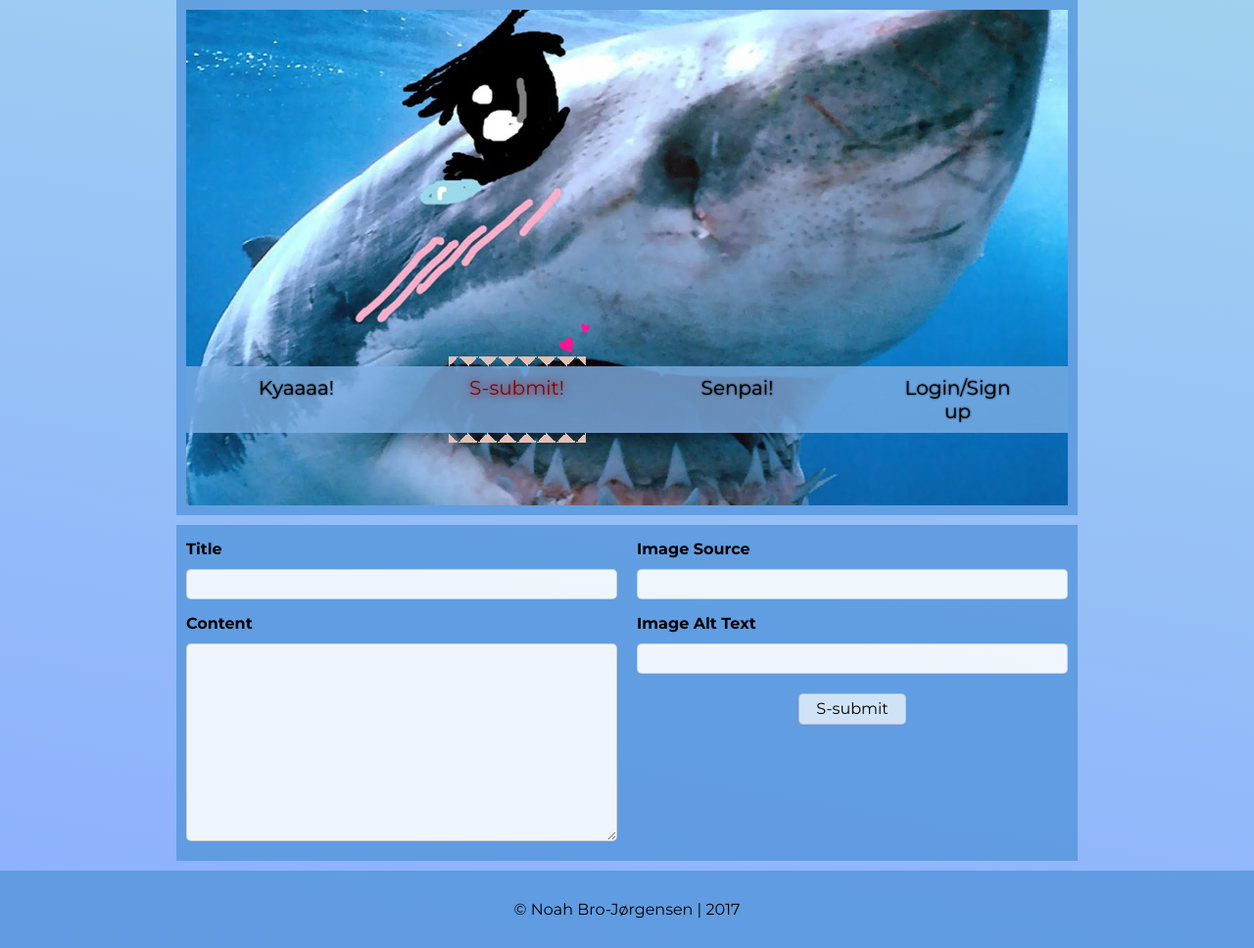
After one commit to NoahBroJ/TsundereSharks, a PHP site: page /submit.php in a window 1280 px wide. The commit adds this page. Shown: the whole page at 98% size. Run offline with PHP 8.4, Linux system fonts and the light colour scheme; some libraries are stand-ins or nearby versions.

Commit message:
Added bunch of stuff. I don't even know what

```diff
--- a/fetchArticle.php
+++ b/php/fetchArticle.php
@@ -3,6 +3,6 @@
 require "connect.php";
 
 /*Select everything from the articles table*/
-$statement = $dbh->prepare("SELECT * FROM articles");
+$statement = $dbh->prepare("SELECT * FROM articles ORDER BY articleId DESC");
 $statement->execute();
 ?>
--- /dev/null
+++ b/scripts/master-script.js
@@ -0,0 +1,6 @@
+$(document).ready(function() {
+    $(".link-item").on("click", function() {
+        $(".active-link").removeClass("active-link");
+        $(this).addClass("active-link");
+    })
+})
--- a/styles/master-style.css
+++ b/styles/master-style.css
@@ -12,50 +12,53 @@
   to {
     transform: translateY(-5px); } }
 
-/* line 3, C:/Users/noah0030/OneDrive for Business/Visualisering/V3/TsundereSharks/TsundereSharks/styles/master-style.scss */
+/* line 3, C:/xampp/htdocs/TsundereSharks/styles/master-style.scss */
 * {
   margin: 0;
   padding: 0;
   font-family: 'Montserrat', sans-serif; }
 
-/* line 9, C:/Users/noah0030/OneDrive for Business/Visualisering/V3/TsundereSharks/TsundereSharks/styles/master-style.scss */
+/* line 9, C:/xampp/htdocs/TsundereSharks/styles/master-style.scss */
 body {
+  display: flex;
+  flex-direction: column;
   background-image: linear-gradient(10deg, #8caffe, #a0d1f0);
   background-repeat: no-repeat;
   min-height: 100vh; }
-  /* line 14, C:/Users/noah0030/OneDrive for Business/Visualisering/V3/TsundereSharks/TsundereSharks/styles/master-style.scss */
+  /* line 16, C:/xampp/htdocs/TsundereSharks/styles/master-style.scss */
   body h1 {
     font-size: 28px;
     text-align: center;
     margin: 15px 0; }
-  /* line 20, C:/Users/noah0030/OneDrive for Business/Visualisering/V3/TsundereSharks/TsundereSharks/styles/master-style.scss */
+  /* line 22, C:/xampp/htdocs/TsundereSharks/styles/master-style.scss */
   body h2 {
     font-size: 20px;
     text-align: center;
     margin: 0 0 10px; }
-  /* line 26, C:/Users/noah0030/OneDrive for Business/Visualisering/V3/TsundereSharks/TsundereSharks/styles/master-style.scss */
+  /* line 28, C:/xampp/htdocs/TsundereSharks/styles/master-style.scss */
   body #wrapper {
+    flex: 1;
     width: 70%;
     min-width: 920px;
     margin: 0 auto; }
-    /* line 31, C:/Users/noah0030/OneDrive for Business/Visualisering/V3/TsundereSharks/TsundereSharks/styles/master-style.scss */
+    /* line 34, C:/xampp/htdocs/TsundereSharks/styles/master-style.scss */
     body #wrapper header {
       position: relative;
       display: flex;
       justify-content: center; }
-      /* line 36, C:/Users/noah0030/OneDrive for Business/Visualisering/V3/TsundereSharks/TsundereSharks/styles/master-style.scss */
+      /* line 39, C:/xampp/htdocs/TsundereSharks/styles/master-style.scss */
       body #wrapper header .side-frame {
         flex: 1 1 0;
         background: rgba(85, 150, 220, 0.8); }
-      /* line 41, C:/Users/noah0030/OneDrive for Business/Visualisering/V3/TsundereSharks/TsundereSharks/styles/master-style.scss */
+      /* line 44, C:/xampp/htdocs/TsundereSharks/styles/master-style.scss */
       body #wrapper header .picture-frame {
         border: 10px solid rgba(85, 150, 220, 0.8);
         width: 900px; }
-        /* line 45, C:/Users/noah0030/OneDrive for Business/Visualisering/V3/TsundereSharks/TsundereSharks/styles/master-style.scss */
+        /* line 48, C:/xampp/htdocs/TsundereSharks/styles/master-style.scss */
         body #wrapper header .picture-frame img {
           display: block;
           width: 100%; }
-      /* line 52, C:/Users/noah0030/OneDrive for Business/Visualisering/V3/TsundereSharks/TsundereSharks/styles/master-style.scss */
+      /* line 55, C:/xampp/htdocs/TsundereSharks/styles/master-style.scss */
       body #wrapper header nav {
         position: absolute;
         bottom: 16%;
@@ -64,13 +67,13 @@ body {
         justify-content: space-around;
         width: 900px;
         background-color: rgba(127, 176, 229, 0.8); }
-        /* line 63, C:/Users/noah0030/OneDrive for Business/Visualisering/V3/TsundereSharks/TsundereSharks/styles/master-style.scss */
+        /* line 66, C:/xampp/htdocs/TsundereSharks/styles/master-style.scss */
         body #wrapper header nav .link-item {
           position: relative;
           display: flex;
           justify-content: center;
           width: 140px; }
-          /* line 69, C:/Users/noah0030/OneDrive for Business/Visualisering/V3/TsundereSharks/TsundereSharks/styles/master-style.scss */
+          /* line 72, C:/xampp/htdocs/TsundereSharks/styles/master-style.scss */
           body #wrapper header nav .link-item a {
             position: relative;
             display: block;
@@ -82,7 +85,7 @@ body {
             text-decoration: none;
             text-shadow: 0 0 2px black;
             transition: 0.2s; }
-            /* line 82, C:/Users/noah0030/OneDrive for Business/Visualisering/V3/TsundereSharks/TsundereSharks/styles/master-style.scss */
+            /* line 85, C:/xampp/htdocs/TsundereSharks/styles/master-style.scss */
             body #wrapper header nav .link-item a:before, body #wrapper header nav .link-item a:after {
               content: '♥';
               position: absolute;
@@ -90,22 +93,22 @@ body {
               text-shadow: none;
               opacity: 0;
               transition: 0.1s; }
-            /* line 92, C:/Users/noah0030/OneDrive for Business/Visualisering/V3/TsundereSharks/TsundereSharks/styles/master-style.scss */
+            /* line 95, C:/xampp/htdocs/TsundereSharks/styles/master-style.scss */
             body #wrapper header nav .link-item a:before {
               font-size: 30px;
               transform: scale(0.1, 0.1) translateY(100%) rotate(-30deg);
               top: -40px;
               right: 10px; }
-            /* line 99, C:/Users/noah0030/OneDrive for Business/Visualisering/V3/TsundereSharks/TsundereSharks/styles/master-style.scss */
+            /* line 102, C:/xampp/htdocs/TsundereSharks/styles/master-style.scss */
             body #wrapper header nav .link-item a:after {
               font-size: 18px;
               transform: scale(0.1, 0.1) translateY(200%) rotate(10deg);
               top: -50px;
               right: -5px; }
-          /* line 107, C:/Users/noah0030/OneDrive for Business/Visualisering/V3/TsundereSharks/TsundereSharks/styles/master-style.scss */
+          /* line 110, C:/xampp/htdocs/TsundereSharks/styles/master-style.scss */
           body #wrapper header nav .link-itembefore, body #wrapper header nav .link-item:after {
             transition: 0.1s; }
-          /* line 14, C:/Users/noah0030/OneDrive for Business/Visualisering/V3/TsundereSharks/TsundereSharks/styles/_var.scss */
+          /* line 14, C:/xampp/htdocs/TsundereSharks/styles/_var.scss */
           body #wrapper header nav .link-item:hover:before, body #wrapper header nav .link-item:hover:after {
             content: '';
             position: absolute;
@@ -114,32 +117,32 @@ body {
             background: linear-gradient(45deg, transparent 33.33333%, ivory 33.33333%, ivory 66.66667%, transparent 66.66667%), linear-gradient(-45deg, transparent 33.33333%, ivory 33.33333%, ivory 66.66667%, transparent 66.66667%);
             background-size: 20px 40px;
             animation: none; }
-          /* line 38, C:/Users/noah0030/OneDrive for Business/Visualisering/V3/TsundereSharks/TsundereSharks/styles/_var.scss */
+          /* line 38, C:/xampp/htdocs/TsundereSharks/styles/_var.scss */
           body #wrapper header nav .link-item:hover:before {
             top: -33.33333%;
             transform: rotate(180deg) translateY(0px); }
-          /* line 43, C:/Users/noah0030/OneDrive for Business/Visualisering/V3/TsundereSharks/TsundereSharks/styles/_var.scss */
+          /* line 43, C:/xampp/htdocs/TsundereSharks/styles/_var.scss */
           body #wrapper header nav .link-item:hover:after {
             bottom: -33.33333%;
             transform: translateY(0px); }
-          /* line 52, C:/Users/noah0030/OneDrive for Business/Visualisering/V3/TsundereSharks/TsundereSharks/styles/_var.scss */
+          /* line 52, C:/xampp/htdocs/TsundereSharks/styles/_var.scss */
           body #wrapper header nav .link-item:hover:before, body #wrapper header nav .link-item:hover:after {
             animation-duration: 100ms;
             animation-iteration-count: infinite;
             animation-direction: alternate; }
-          /* line 58, C:/Users/noah0030/OneDrive for Business/Visualisering/V3/TsundereSharks/TsundereSharks/styles/_var.scss */
+          /* line 58, C:/xampp/htdocs/TsundereSharks/styles/_var.scss */
           body #wrapper header nav .link-item:hover:before {
             top: -33.33333%;
             animation-name: nom1; }
-          /* line 63, C:/Users/noah0030/OneDrive for Business/Visualisering/V3/TsundereSharks/TsundereSharks/styles/_var.scss */
+          /* line 63, C:/xampp/htdocs/TsundereSharks/styles/_var.scss */
           body #wrapper header nav .link-item:hover:after {
             bottom: -33.33333%;
             animation-name: nom2; }
-          /* line 114, C:/Users/noah0030/OneDrive for Business/Visualisering/V3/TsundereSharks/TsundereSharks/styles/master-style.scss */
+          /* line 117, C:/xampp/htdocs/TsundereSharks/styles/master-style.scss */
           body #wrapper header nav .link-item:hover a {
             color: #580000;
             text-shadow: 0 0 2px darkred; }
-          /* line 14, C:/Users/noah0030/OneDrive for Business/Visualisering/V3/TsundereSharks/TsundereSharks/styles/_var.scss */
+          /* line 14, C:/xampp/htdocs/TsundereSharks/styles/_var.scss */
           body #wrapper header nav .link-item:active:before, body #wrapper header nav .link-item:active:after, body #wrapper header nav .link-item.active-link:before, body #wrapper header nav .link-item.active-link:after {
             content: '';
             position: absolute;
@@ -148,29 +151,32 @@ body {
             background: linear-gradient(45deg, transparent 33.33333%, #e2bfb4 33.33333%, #e2bfb4 66.66667%, transparent 66.66667%), linear-gradient(-45deg, transparent 33.33333%, #e2bfb4 33.33333%, #e2bfb4 66.66667%, transparent 66.66667%);
             background-size: 20px 40px;
             animation: none; }
-          /* line 38, C:/Users/noah0030/OneDrive for Business/Visualisering/V3/TsundereSharks/TsundereSharks/styles/_var.scss */
+          /* line 38, C:/xampp/htdocs/TsundereSharks/styles/_var.scss */
           body #wrapper header nav .link-item:active:before, body #wrapper header nav .link-item.active-link:before {
             top: -33.33333%;
             transform: rotate(180deg) translateY(-13px); }
-          /* line 43, C:/Users/noah0030/OneDrive for Business/Visualisering/V3/TsundereSharks/TsundereSharks/styles/_var.scss */
+          /* line 43, C:/xampp/htdocs/TsundereSharks/styles/_var.scss */
           body #wrapper header nav .link-item:active:after, body #wrapper header nav .link-item.active-link:after {
             bottom: -33.33333%;
             transform: translateY(-13px); }
-          /* line 123, C:/Users/noah0030/OneDrive for Business/Visualisering/V3/TsundereSharks/TsundereSharks/styles/master-style.scss */
+          /* line 126, C:/xampp/htdocs/TsundereSharks/styles/master-style.scss */
           body #wrapper header nav .link-item:active a, body #wrapper header nav .link-item.active-link a {
             color: darkred;
             text-shadow: 0 0 10px darkred; }
-            /* line 127, C:/Users/noah0030/OneDrive for Business/Visualisering/V3/TsundereSharks/TsundereSharks/styles/master-style.scss */
+            /* line 130, C:/xampp/htdocs/TsundereSharks/styles/master-style.scss */
             body #wrapper header nav .link-item:active a:before, body #wrapper header nav .link-item.active-link a:before {
               transform: scale(1, 1) translateY(0%) rotate(-30deg);
               opacity: 1;
               text-shadow: none; }
-            /* line 133, C:/Users/noah0030/OneDrive for Business/Visualisering/V3/TsundereSharks/TsundereSharks/styles/master-style.scss */
+            /* line 136, C:/xampp/htdocs/TsundereSharks/styles/master-style.scss */
             body #wrapper header nav .link-item:active a:after, body #wrapper header nav .link-item.active-link a:after {
               transform: scale(1, 1) translateY(0%) rotate(10deg);
               opacity: 1;
               text-shadow: none; }
-  /* line 147, C:/Users/noah0030/OneDrive for Business/Visualisering/V3/TsundereSharks/TsundereSharks/styles/master-style.scss */
+    /* line 147, C:/xampp/htdocs/TsundereSharks/styles/master-style.scss */
+    body #wrapper main {
+      flex-grow: 1; }
+  /* line 153, C:/xampp/htdocs/TsundereSharks/styles/master-style.scss */
   body .main-footer {
     background: rgba(85, 150, 220, 0.8);
     padding: 30px 0;
@@ -178,21 +184,21 @@ body {
     text-align: center; }
 
 @media only screen and (max-width: 1000px) {
-  /* line 158, C:/Users/noah0030/OneDrive for Business/Visualisering/V3/TsundereSharks/TsundereSharks/styles/master-style.scss */
+  /* line 164, C:/xampp/htdocs/TsundereSharks/styles/master-style.scss */
   body #wrapper {
     width: 90%;
     min-width: 500px; }
-    /* line 164, C:/Users/noah0030/OneDrive for Business/Visualisering/V3/TsundereSharks/TsundereSharks/styles/master-style.scss */
+    /* line 170, C:/xampp/htdocs/TsundereSharks/styles/master-style.scss */
     body #wrapper header .picture-frame {
       width: 500px; }
-    /* line 168, C:/Users/noah0030/OneDrive for Business/Visualisering/V3/TsundereSharks/TsundereSharks/styles/master-style.scss */
+    /* line 174, C:/xampp/htdocs/TsundereSharks/styles/master-style.scss */
     body #wrapper header nav {
       width: 500px;
       bottom: 15%; }
-      /* line 172, C:/Users/noah0030/OneDrive for Business/Visualisering/V3/TsundereSharks/TsundereSharks/styles/master-style.scss */
+      /* line 178, C:/xampp/htdocs/TsundereSharks/styles/master-style.scss */
       body #wrapper header nav .link-item {
         width: 100px; }
-        /* line 175, C:/Users/noah0030/OneDrive for Business/Visualisering/V3/TsundereSharks/TsundereSharks/styles/master-style.scss */
+        /* line 181, C:/xampp/htdocs/TsundereSharks/styles/master-style.scss */
         body #wrapper header nav .link-item a {
           font-size: 12px; } }
 
--- a/styles/master-style.scss
+++ b/styles/master-style.scss
@@ -7,6 +7,8 @@
 }
 
 body {
+    display: flex;
+    flex-direction: column;
     background-image: $background;
     background-repeat: no-repeat;
     min-height: 100vh;
@@ -24,6 +26,7 @@ body {
     }
 
     #wrapper {
+        flex: 1;
         width: 70%;
         min-width: 920px;
         margin: 0 auto;
@@ -141,6 +144,9 @@ body {
             }
         }
 
+        main {
+            flex-grow: 1;
+        }
 
     }
 
--- /dev/null
+++ b/styles/submit-style.css
@@ -0,0 +1,72 @@
+@import url("https://fonts.googleapis.com/css?family=Montserrat:400,700");
+@keyframes nom1 {
+  from {
+    transform: rotate(180deg) translateY(0px); }
+  to {
+    transform: rotate(180deg) translateY(-5px); } }
+
+@keyframes nom2 {
+  from {
+    transform: translateY(0px); }
+  to {
+    transform: translateY(-5px); } }
+
+/* line 4, C:/xampp/htdocs/TsundereSharks/styles/submit-style.scss */
+main #form-wrapper {
+  background: rgba(85, 150, 220, 0.8);
+  display: flex;
+  flex-direction: row;
+  margin: 10px 0;
+  padding: 10px; }
+  /* line 11, C:/xampp/htdocs/TsundereSharks/styles/submit-style.scss */
+  main #form-wrapper .form-half {
+    flex: 1 1 50%; }
+    /* line 14, C:/xampp/htdocs/TsundereSharks/styles/submit-style.scss */
+    main #form-wrapper .form-half:first-child {
+      margin-right: 20px; }
+    /* line 18, C:/xampp/htdocs/TsundereSharks/styles/submit-style.scss */
+    main #form-wrapper .form-half .form-group {
+      width: 100%;
+      display: flex;
+      flex-direction: column;
+      margin-bottom: 5px; }
+      /* line 24, C:/xampp/htdocs/TsundereSharks/styles/submit-style.scss */
+      main #form-wrapper .form-half .form-group label {
+        display: block;
+        font-size: 16px;
+        font-weight: bold;
+        line-height: 20px;
+        margin: 5px 0; }
+      /* line 32, C:/xampp/htdocs/TsundereSharks/styles/submit-style.scss */
+      main #form-wrapper .form-half .form-group input, main #form-wrapper .form-half .form-group textarea {
+        display: block;
+        font-size: 16px;
+        height: 28px;
+        flex: 1 1 100%;
+        margin: 5px 0;
+        padding: 5px 8px;
+        background: rgba(255, 255, 255, 0.9);
+        border: 1px solid rgba(0, 0, 0, 0.15);
+        border-radius: 5px; }
+        /* line 43, C:/xampp/htdocs/TsundereSharks/styles/submit-style.scss */
+        main #form-wrapper .form-half .form-group input:focus, main #form-wrapper .form-half .form-group textarea:focus {
+          outline: none;
+          border: 1px solid rgba(0, 0, 0, 0.3); }
+      /* line 49, C:/xampp/htdocs/TsundereSharks/styles/submit-style.scss */
+      main #form-wrapper .form-half .form-group textarea {
+        resize: vertical; }
+      /* line 53, C:/xampp/htdocs/TsundereSharks/styles/submit-style.scss */
+      main #form-wrapper .form-half .form-group .submit {
+        background: rgba(255, 255, 255, 0.7);
+        line-height: 20px;
+        width: 25%;
+        margin: 10px auto; }
+        /* line 59, C:/xampp/htdocs/TsundereSharks/styles/submit-style.scss */
+        main #form-wrapper .form-half .form-group .submit:hover {
+          background: rgba(255, 255, 255, 0.5);
+          cursor: pointer; }
+        /* line 64, C:/xampp/htdocs/TsundereSharks/styles/submit-style.scss */
+        main #form-wrapper .form-half .form-group .submit:active {
+          background: rgba(85, 150, 220, 0.8); }
+
+/*# sourceMappingURL=submit-style.css.map */
--- /dev/null
+++ b/styles/submit-style.scss
@@ -0,0 +1,71 @@
+@import 'var';
+
+main {
+    #form-wrapper {
+        background: $transbluecent;
+        display: flex;
+        flex-direction: row;
+        margin: 10px 0;
+        padding: 10px;
+
+        .form-half {
+            flex: 1 1 50%;
+
+            &:first-child {
+                margin-right: 20px;
+            }
+
+            .form-group {
+                width: 100%;
+                display: flex;
+                flex-direction: column;
+                margin-bottom: 5px;
+
+                label {
+                    display: block;
+                    font-size: 16px;
+                    font-weight: bold;
+                    line-height: 20px;
+                    margin: 5px 0;
+                }
+
+                input, textarea {
+                    display: block;
+                    font-size: 16px;
+                    height: 28px;
+                    flex: 1 1 100%;
+                    margin: 5px 0;
+                    padding: 5px 8px;
+                    background: rgba(255, 255, 255, 0.9);
+                    border: 1px solid rgba(0, 0, 0, 0.15);
+                    border-radius: 5px;
+
+                    &:focus {
+                        outline: none;
+                        border: 1px solid rgba(0, 0, 0, 0.3);
+                    }
+                }
+
+                textarea {
+                    resize: vertical;
+                }
+
+                .submit {
+                    background: rgba(255, 255, 255, 0.7);
+                    line-height: 20px;
+                    width: 25%;
+                    margin: 10px auto;
+
+                    &:hover {
+                        background: rgba(255, 255, 255, 0.5);
+                        cursor: pointer;
+                    }
+
+                    &:active {
+                        background: $transbluecent;
+                    }
+                }
+            }
+        }
+    }
+}
--- /dev/null
+++ b/submit.php
@@ -0,0 +1,64 @@
+<!DOCTYPE html>
+<html lang="en">
+<head>
+    <meta charset="UTF-8">
+    <title>Tsundere Sharks</title>
+
+    <link rel="stylesheet" href="styles/master-style.css">
+    <link rel="stylesheet" href="styles/submit-style.css">
+
+    <script src="https://ajax.googleapis.com/ajax/libs/jquery/3.2.1/jquery.min.js"></script>
+    <script src="scripts/master-script.js"></script>
+</head>
+<body>
+    <div id="wrapper">
+        <header>
+            <div class="side-frame"></div>
+            <div class="picture-frame">
+                <img src="img/hShark.jpg" alt="Big Tsundere">
+            </div>
+            <div class="side-frame"></div>
+            <nav>
+                <div class="link-item"><a href="index.php">Kyaaaa!</a></div>
+                <div class="link-item active-link"><a href="#">S-submit!</a></div>
+                <div class="link-item"><a href="#">Senpai!</a></div>
+                <div class="link-item"><a href="#">Login/Sign up</a></div>
+            </nav>
+        </header>
+
+        <main>
+            <form action="php/submitArticle.php" method="POST">
+                <section id="form-wrapper">
+                    <div class="form-half">
+                        <div class="form-group">
+                            <label for="header">Title</label>
+                            <input name="header" type="text">
+                        </div>
+                        <div class="form-group">
+                            <label for="content">Content</label>
+                            <textarea name="content" id="content" cols="30" rows="10"></textarea>
+                        </div>
+                    </div>
+                    <div class="form-half">
+                        <div class="form-group">
+                            <label for="imgSrc">Image Source</label>
+                            <input name="imgSrc" type="text">
+                        </div>
+                        <div class="form-group">
+                            <label for="imgAlt">Image Alt Text</label>
+                            <input name="imgAlt" type="text">
+                        </div>
+                        <div class="form-group">
+                            <input class="submit" type="submit" value="S-submit">
+                        </div>
+                    </div>
+                </section>
+            </form>
+        </main>
+    </div>
+
+    <footer class="main-footer">
+        © Noah Bro-Jørgensen | 2017
+    </footer>
+</body>
+</html>
```
Also changed, not shown: index.php (+13 -18 lines), php/recentPosts.php (added, +18 -0 lines), php/submitArticle.php (added, +19 -0 lines), recentPosts.php (deleted, +0 -14 lines), script.js (deleted, +0 -9 lines), scripts/index-script.js (added, +46 -0 lines), styles/index-style.css (+40 -37 lines), styles/index-style.scss (+10 -2 lines), php/connect.php (renamed from connect.php), php/mainFeed.php (renamed from mainFeed.php), 3 other files.
